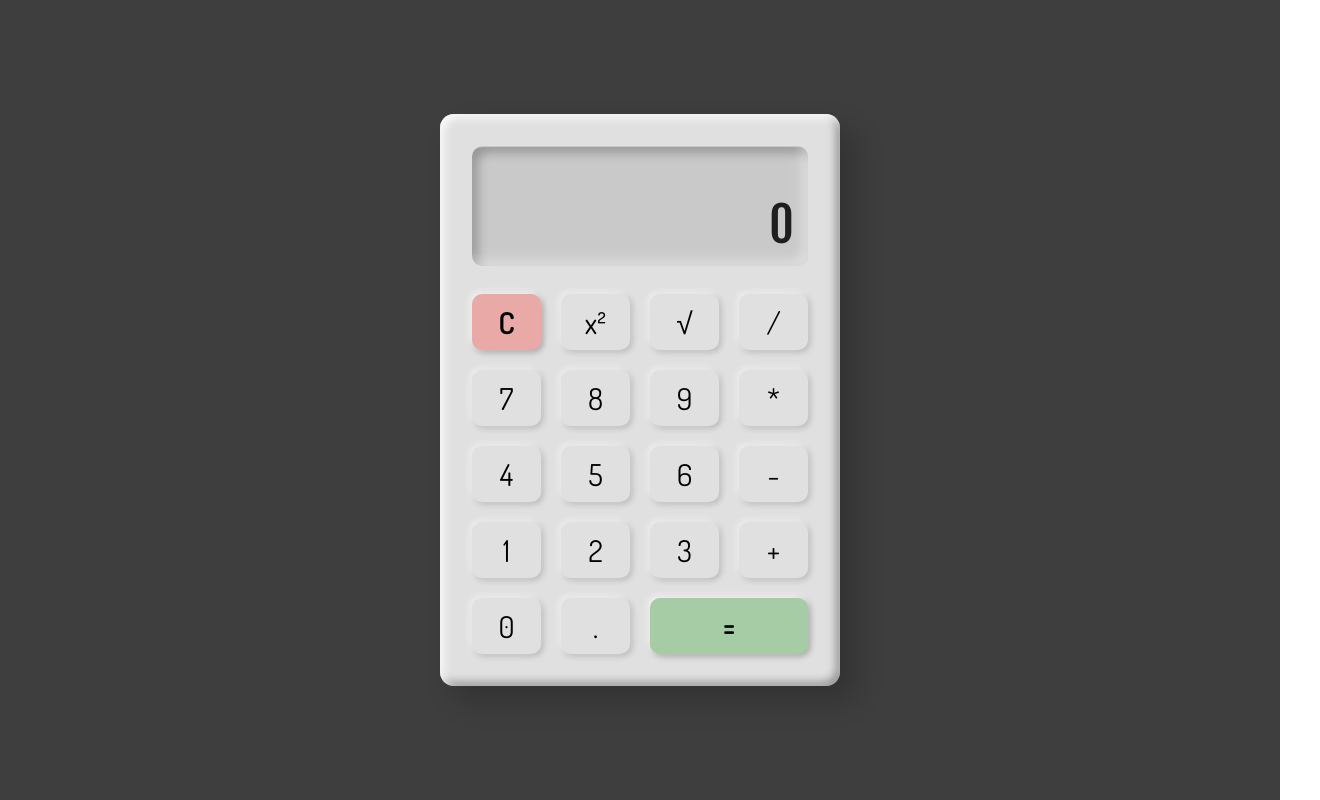
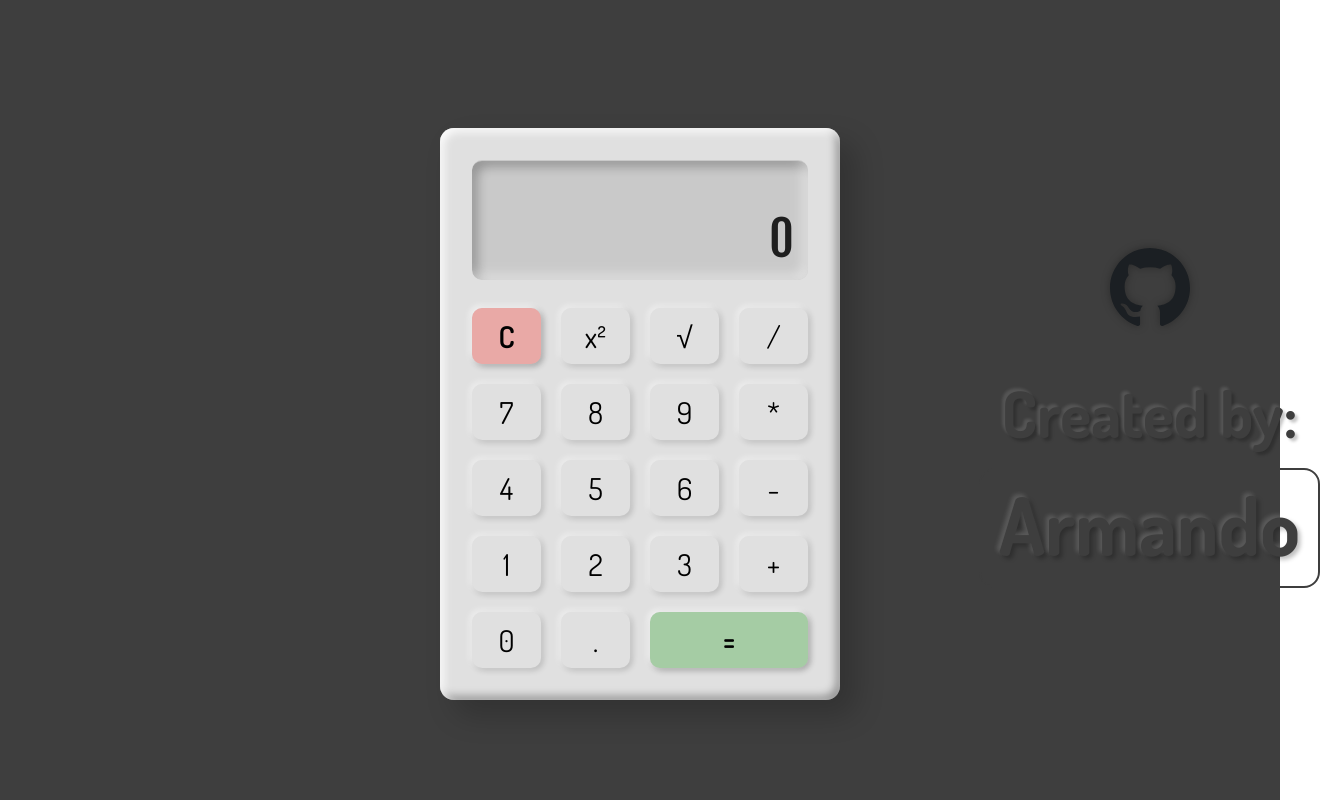
Before and after one commit to Odi000/Calculator, a plain HTML site: page index.html in a window 1280 px wide. Shown: the whole page, 1320 px wide, since content can reach past the window. Drawn offline with Linux system fonts and the light colour scheme.

Commit message:
Signature

```diff
--- a/index.html
+++ b/index.html
@@ -10,6 +10,7 @@
 <body>
 
 <section>
+
     <div class="calculator">
         <div class="screen">
             <p></p>
@@ -36,7 +37,17 @@
             <button>.</button>
             <button class="span-2" name="action">=</button>
         </div>
+
+        <h2>
+            <img src="./screenshots/github.svg"><br>
+            Created by:<br>
+            <span>
+                <a href="https://github.com/Odi000" target="_blank" title="GitHub Account">Armando</a>
+            </span>
+        </h2>
+
     </div>
+
 </section>
 
 </body>
--- a/styles.css
+++ b/styles.css
@@ -52,7 +52,8 @@ section{
     height: inherit;
     display: flex;
     justify-content: center;
-    align-items: center;
+    align-items: flex-end;
+    padding-bottom: 100px;
     background-color: rgb(62, 62, 62);
 }
 
@@ -71,6 +72,7 @@ h1{
     margin: 0 1.4rem 0 auto;
     width: max-content;
 }
+
 
 button{
     background-color: inherit;
@@ -99,6 +101,7 @@ button:active{
 }
 
 .calculator{
+    position: relative;
     width: 40rem;
     height: auto;
     background-color: var(--main-clr);
@@ -157,3 +160,71 @@ button:active{
 .span-2{
     grid-column: span 2;
 }
+
+/*-- Signature --*/
+
+h2{
+    position: absolute;
+    top: 12rem;
+    right: -48rem;
+    line-height: 11rem;
+    font-family: Dosis, sans-serif;
+    font-size: 6.4rem;
+    text-align: center;
+    color: rgb(62, 62, 62);
+    text-shadow:
+    -0.3rem -0.3rem 0.3rem rgba(255, 255, 255, 0.12),
+    0.3rem 0.3rem 0.3rem rgba(0, 0, 0, 0.22);
+}
+
+span{
+    display: inline-block;
+    height: 12rem;
+    width: 34.1rem;
+    font-size: 8rem;
+    border: 2px solid;
+    border-radius: 1.6rem;
+    transition: box-shadow 0.2s;
+}
+
+span:hover{
+    box-shadow:
+    -0.4rem -0.4rem 0.8rem rgba(255, 255, 255, 0.1),
+    0.4rem 0.4rem 0.8rem rgba(0, 0, 0, 0.2),
+    inset 0 0 0 rgba(255, 255, 255, 0.1),
+    inset 0 0 0 rgba(0, 0, 0, 0.2);
+}
+
+span:active{
+    box-shadow:
+    -0.4rem -0.4rem 0.8rem rgba(255, 255, 255, 0.1),
+    0.4rem 0.4rem 0.8rem rgba(0, 0, 0, 0.2),
+    inset -0.4rem -0.4rem 0.8rem rgba(255, 255, 255, 0.1),
+    inset 0.4rem 0.4rem 0.8rem rgba(0, 0, 0, 0.2);
+}
+
+a{
+    user-select: none;
+    color: inherit;
+    text-decoration: none;
+    transition: scale 0.2s;
+    text-shadow:
+    -0.3rem -0.3rem 0.4rem rgba(255, 255, 255, 0.15),
+    0.3rem 0.3rem 0.4rem rgba(0, 0, 0, 0.25);
+}
+
+span:active>a{
+    display: inline-block;
+    scale: 0.98;
+}
+
+h2>img{
+    width: 80px;
+    filter: drop-shadow(0 0 4px rgba(0, 0, 0, 0.3));
+    transition: transform 0.9s ease-out, scale 0.5s;
+}
+
+h2>img:hover{
+    transform: rotate(calc(360*2deg));
+    scale: 1.2;
+}
```
Also changed, not shown: screenshots/github.svg (added).
